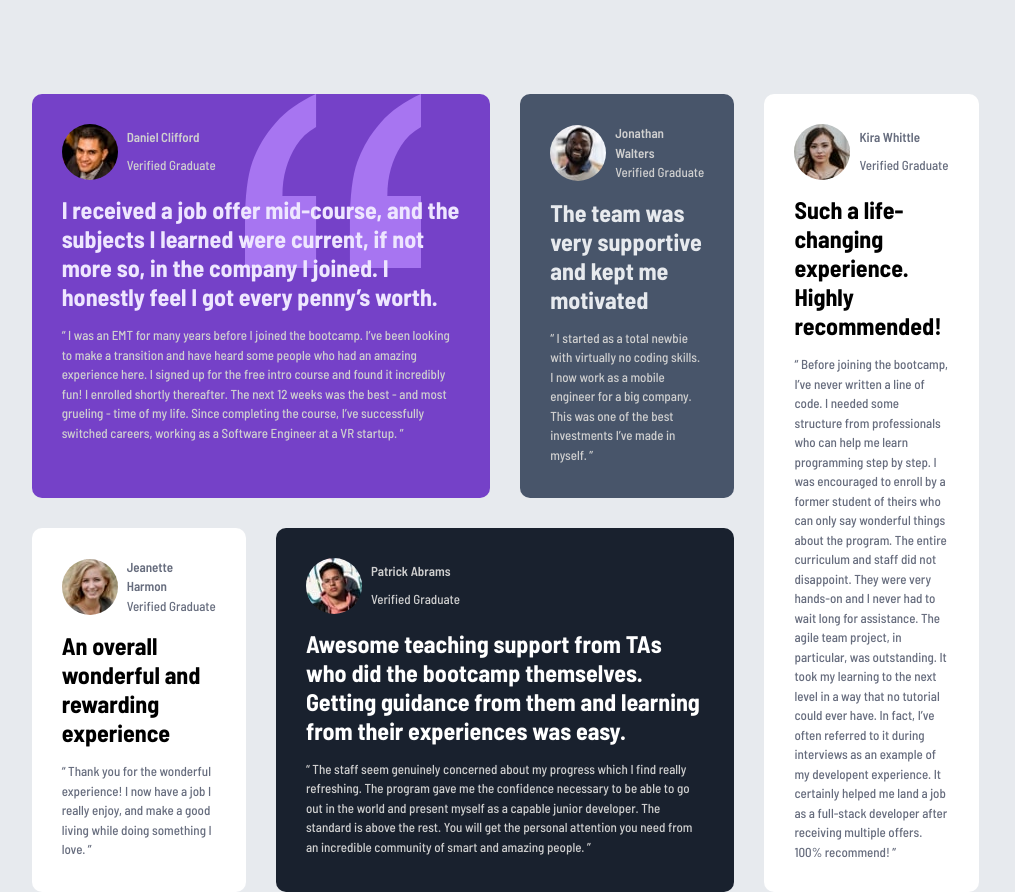
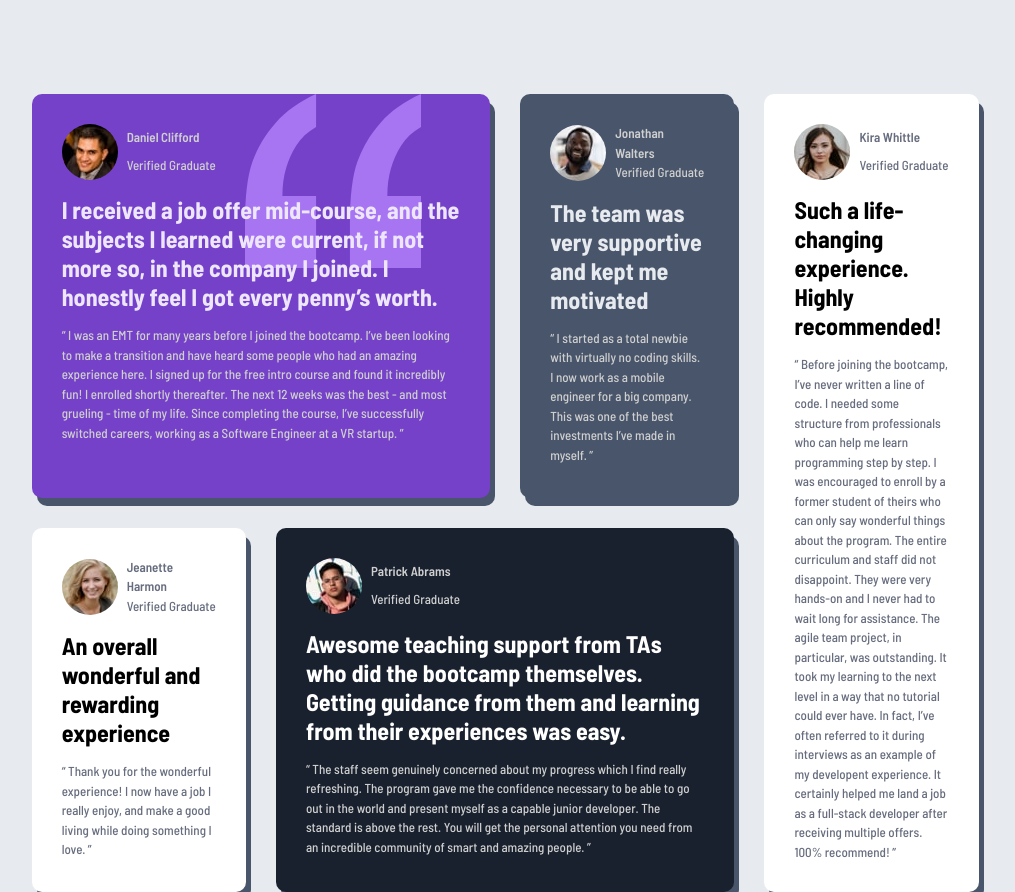
Before and after one commit to EliasBang/CSS-Advanced-Oppgave-1, a plain HTML site: page index.html in a window 1280 px wide. Shown: the whole page, without its empty margins (135-1150 px from the left). Drawn offline with Linux system fonts and the light colour scheme.

Commit message:
Added simple box-shadow to .card

```diff
--- a/style.css
+++ b/style.css
@@ -34,6 +34,7 @@ p {
   display: flex;
   flex-direction: column;
   gap: 15px;
+  box-shadow: 5px 8px hsl(217, 19%, 35%);
 }
 
 .profile {
```
